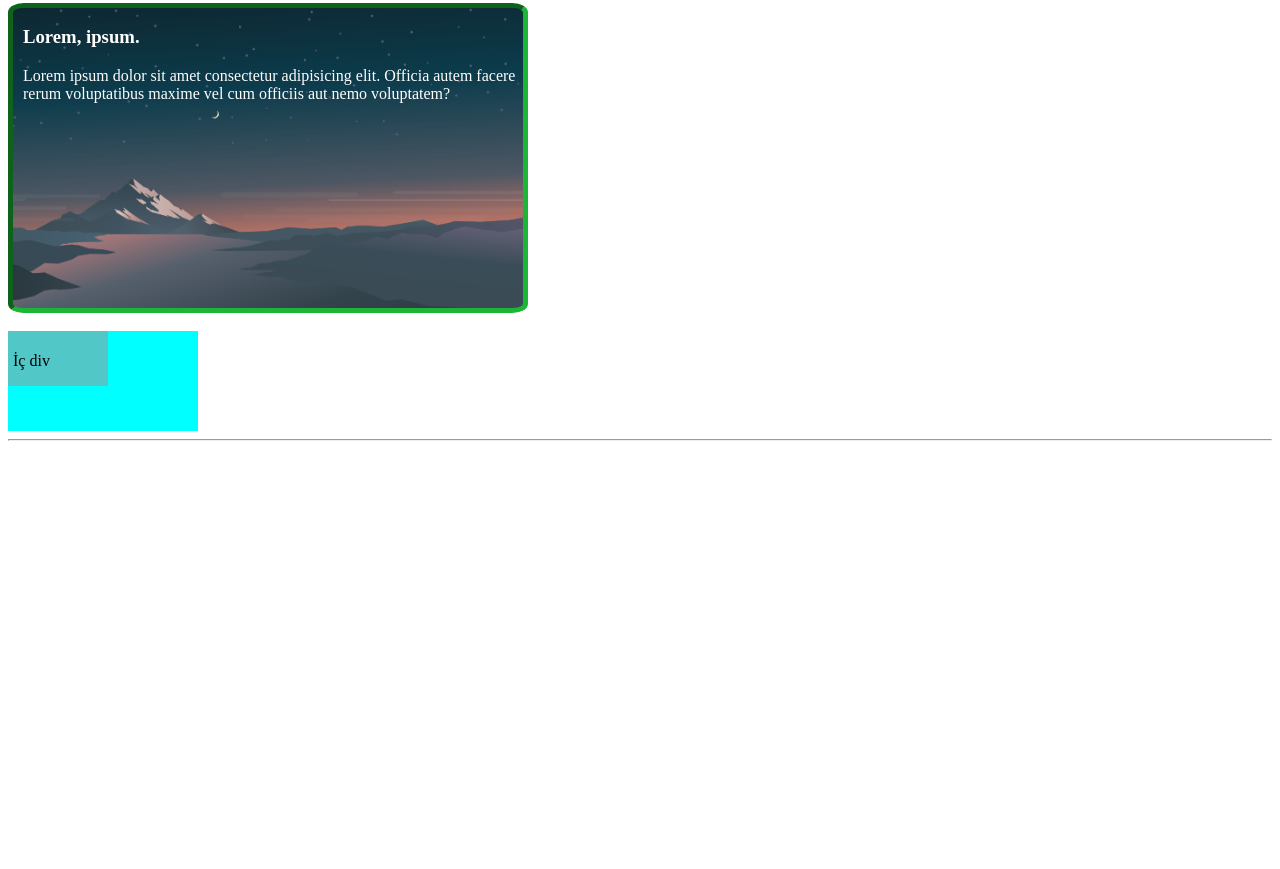
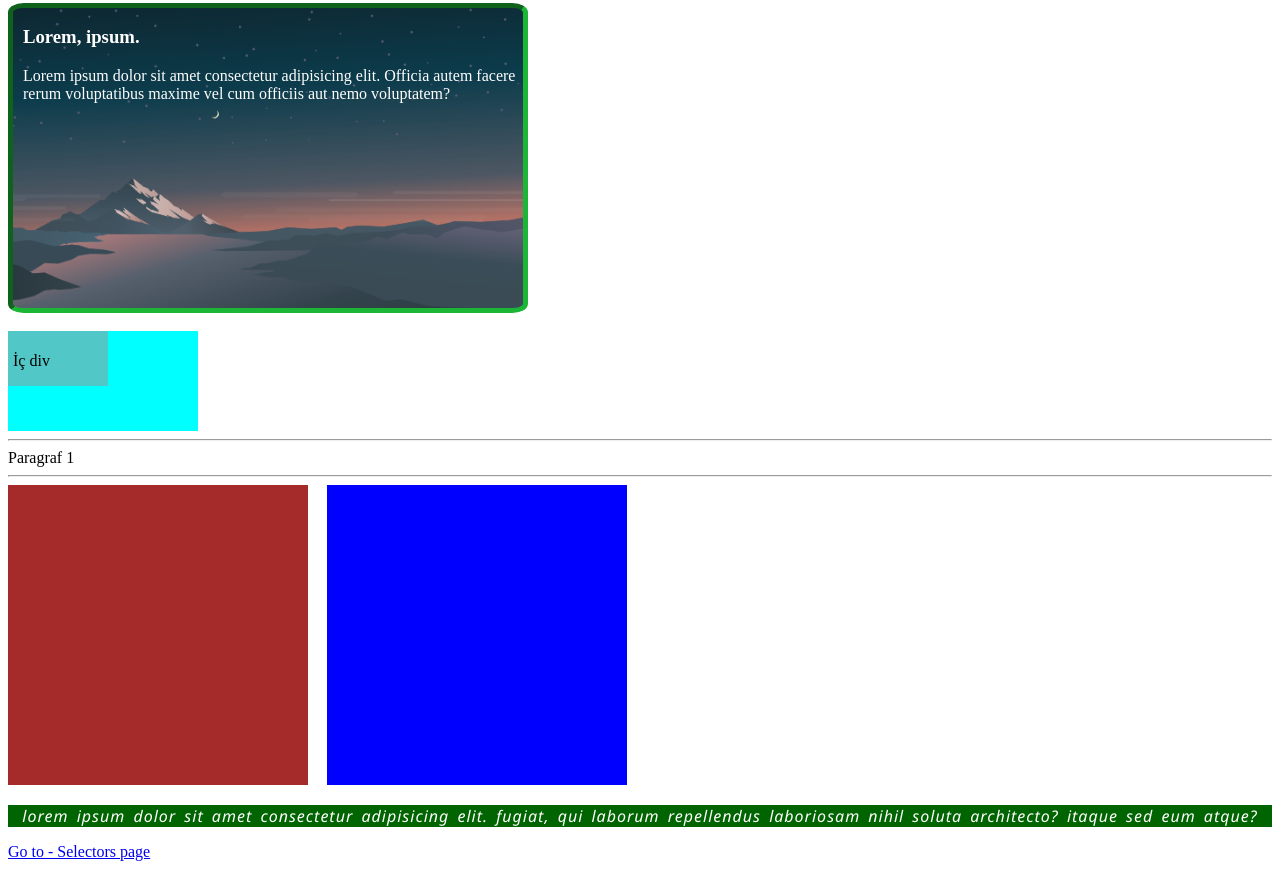
Before and after one commit to musagurgil/css_101, a plain HTML site: page index.html in a window 1280 px wide. Shown: the part 259-1128 px from the top of the page. Before the commit the page ends 800 px from the top, so only its background shows below. Drawn offline with Linux system fonts and the light colour scheme.

Commit message:
css_101 ogrenimDosyam guncellendi.

```diff
--- a/app.css
+++ b/app.css
@@ -35,3 +35,72 @@ h2 {
   padding-top: 5px;
   padding-left: 5px;
 }
+
+.kutu1 {
+  width: 300px;
+  height: 300px;
+  background-color: brown;
+  display: inline-block;
+}
+
+.kutu2 {
+  width: 300px;
+  height: 300px;
+  background-color: blue;
+  display: inline-block;
+  margin-left: 15px;
+}
+
+.textStyle {
+  color: white;
+  background-color: darkgreen;
+  text-align: center;
+  font-weight: 400;
+  font-family: "Segoe UI", Tahoma, Geneva, Verdana, sans-serif;
+  font-style: oblique;
+  text-transform: lowercase;
+  letter-spacing: 1px;
+  text-decoration: overline;
+  word-spacing: 3px;
+}
+
+/**{ Bütün verileri etkiler
+  background-color: aqua;
+}*/
+
+/*p{bütün p elementlerini etkiler
+  background-color: red;
+}*/
+
+/*h1,h3{ h1 ve h3 elementlerini etkiler
+  color: blueviolet;
+}*/
+
+/*div p { div içerisindeki p elementlerini etkiler
+  background-color: cadetblue;
+  color: blue;
+}*/
+
+/*div > p { Parenti div olan bütün p elementlerini etkiler
+  background-color: aqua;
+}*/
+
+/*div + p { Div elementinden hemen sonraki p elementini etkiler.
+  background-color: white;
+}*/
+
+/*div ~ p { Div elementinden sonraki p elementlerini etkiler.
+  background-color: yellow;
+}*/
+
+/* div > p:first-child { Parenti div olan p elementinin ilk değerini etkiler
+  color: red;
+} */
+
+/* div > p:last-child { Parenti div olan p elementinin son değerini etkiler
+  color: red;
+} */
+
+/* div > nav > a:nth-child(2) { Parenti div olan nav elementinin 3.cü  "a" değerini etkiler
+  background-color: red;
+} */
--- a/index.html
+++ b/index.html
@@ -38,6 +38,25 @@
     </div>
     <hr>
 
+    <!--
+        inline: genişlik ve yükseklik verilmez
+        block:
+        inline-block: inline ve blok özellikleri gösterir.
+    -->
+    <p style="display: inline;">Paragraf 1</p>
+
+    <hr>
+
+    <div class="kutu1"></div>
+    <div class="kutu2"></div>
+    <br>
+
+    <p class="textStyle">Lorem ipsum dolor sit amet consectetur adipisicing elit. Fugiat, qui laborum repellendus
+        laboriosam nihil soluta
+        architecto? Itaque sed eum atque?</p>
+
+    <a href="selectors.html">Go to - Selectors page</a>
+
 </body>
 
 </html>
```
